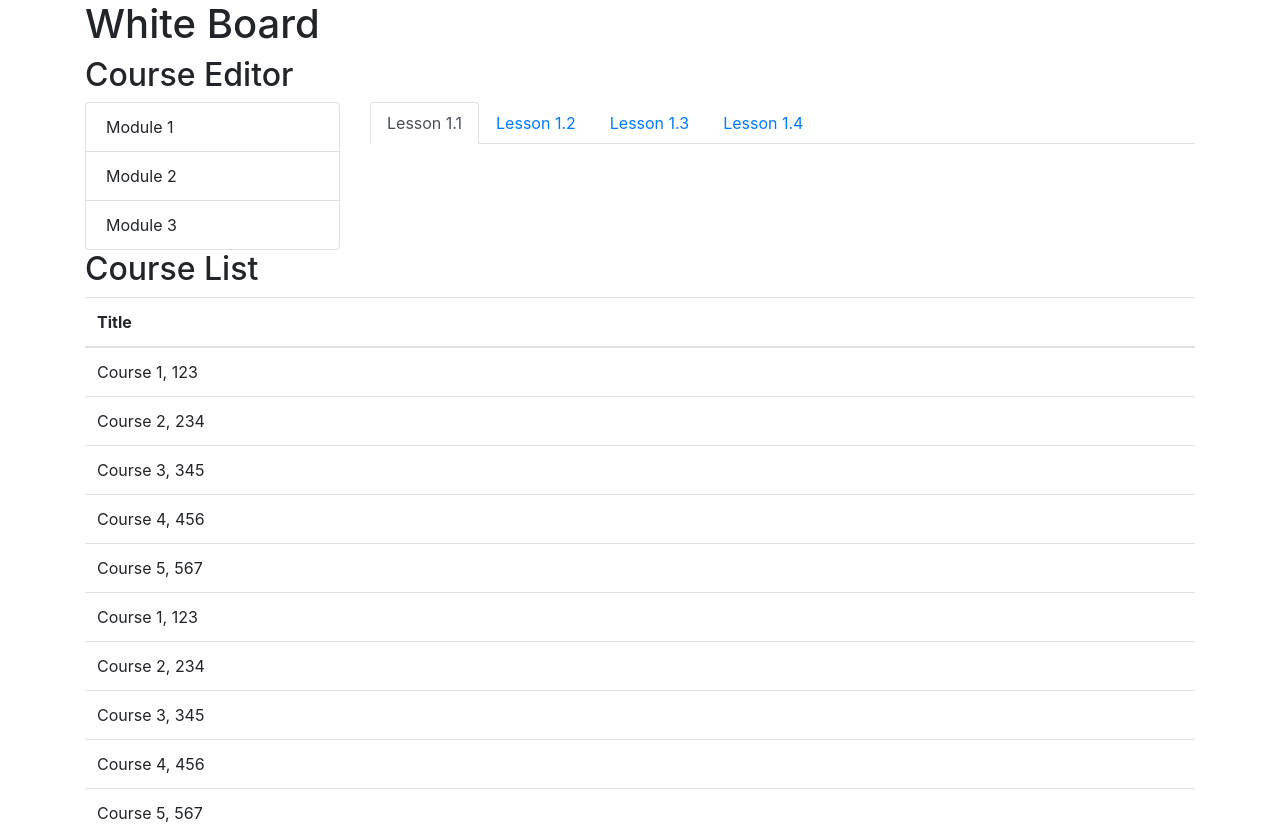
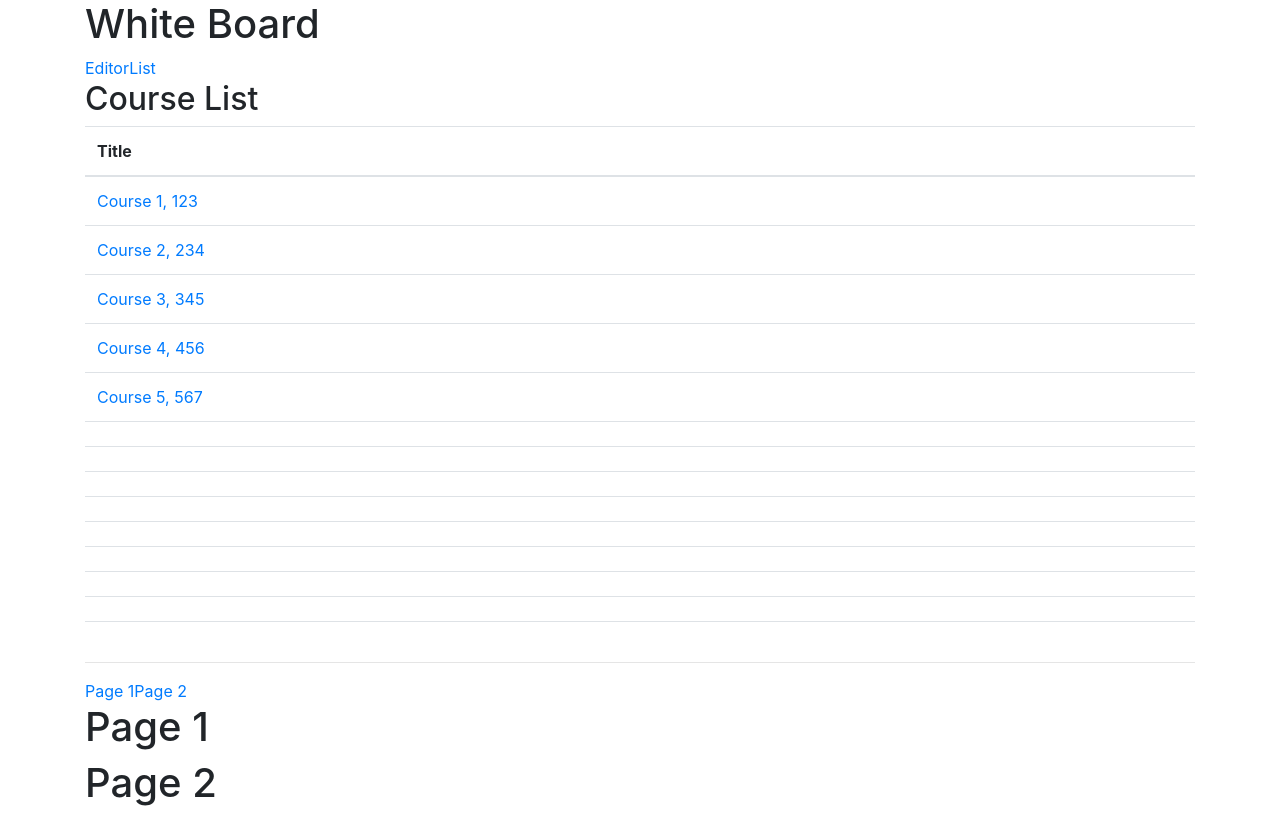
Before and after one commit to krezchikov42/wbdv-a3-krezchikov-client-react, a React (Create React App) app: page /list in a window 1280 px wide. Shown: the top 824 px of the page. Built offline with nearby package versions, Linux system fonts and the light colour scheme.

Commit message:
added react

```diff
--- a/package.json
+++ b/package.json
@@ -6,6 +6,7 @@
     "bootstrap": "^4.3.1",
     "react": "^16.9.0",
     "react-dom": "^16.9.0",
+    "react-router-dom": "^5.1.1",
     "react-scripts": "3.1.2"
   },
   "scripts": {
--- a/src/components/CourseEditor.js
+++ b/src/components/CourseEditor.js
@@ -1,6 +1,7 @@
 import React from 'react'
 import ModuleList from "./ModuleList";
 import LessonTabs from "./LessonTabs";
+import ModuleListContainer from "./ModuleListContainer";
 
 const course = {
     title: 'Course 123',
@@ -19,12 +20,13 @@ const course = {
     ]
 }
 
-const CourseEditor = () =>
+const CourseEditor = ({match}) =>
     <div>
-        <h2>Course Editor</h2>
+        <h2>Course Editor {match.params.courseId}</h2>
         <div className="row">
             <div className="col-3">
-                <ModuleList course={course}/>
+                <ModuleListContainer/>
+                {/*<ModuleList course={course}/>*/}
             </div>
             <div className="col-9">
                 <LessonTabs lessons={course.modules[0].lessons}/>
--- a/src/components/CourseList.js
+++ b/src/components/CourseList.js
@@ -1,13 +1,18 @@
 import React from 'react'
 import CourseRow from "./CourseRow";
+import CourseService from '../services/CourseService'
 
-const courses = [
-    {title: 'Course 1', seats: 123, id: 1},
-    {title: 'Course 2', seats: 234, id: 2},
-    {title: 'Course 3', seats: 345, id: 3},
-    {title: 'Course 4', seats: 456, id: 4},
-    {title: 'Course 5', seats: 567, id: 5},
-]
+let courseService = CourseService.getInstance()
+
+const courses = courseService.findAllCourses()
+
+//     [
+//     {title: 'Course 1', seats: 123, id: 1},
+//     {title: 'Course 2', seats: 234, id: 2},
+//     {title: 'Course 3', seats: 345, id: 3},
+//     {title: 'Course 4', seats: 456, id: 4},
+//     {title: 'Course 5', seats: 567, id: 5},
+// ]
 
 const CourseList = () =>
     <div>
@@ -25,6 +30,7 @@ const CourseList = () =>
                     courses.map(course =>
                         <CourseRow
                             key={course.id}
+                            course={course}
                             title={course.title}
                             seats={course.seats}/>
                     )
--- a/src/components/CourseRow.js
+++ b/src/components/CourseRow.js
@@ -1,9 +1,14 @@
 import React from 'react'
+import {Link} from 'react-router-dom'
 
-const CourseRow = ({title, seats}) =>
+const CourseRow = ({course, title, seats}) =>
     <tr>
         <td>
-            {title}, {seats}
+            {course &&
+            <Link to={`/editor/${course.id}`}>
+                {course.title}, {seats}
+            </Link>
+            }
         </td>
     </tr>
 
--- /dev/null
+++ b/src/components/ModuleListContainer.js
@@ -0,0 +1,74 @@
+import React from 'react'
+import ModuleListItem from "./ModuleListItem";
+
+export default class ModuleListContainer
+    extends React.Component {
+    constructor(props) {
+        super(props)
+        // this.titleChanged = this.titleChanged.bind(this)
+        // this.createModule = this.createModule.bind(this)
+        this.state = {
+            newModule: {
+                title: ''
+            },
+            modules: [
+                {
+                    title: 'Module 1', id: 123,
+                    lessons: [
+                        {title: 'Lesson 1.1', id: 123, selected: true},
+                        {title: 'Lesson 1.2', id: 234},
+                        {title: 'Lesson 1.3', id: 345},
+                        {title: 'Lesson 1.4', id: 456},
+                    ]
+                },
+                {title: 'Module 2', id: 234},
+                {title: 'Module 3', id: 345},
+            ]
+        }
+    }
+
+    titleChanged = (event) => {
+        // this.state.newModule.title = event.currentTarget.value
+        this.setState({
+            newModule: {
+                title: event.currentTarget.value,
+                id: (new Date()).getTime()
+            }
+        })
+    }
+
+    createModule = () => {
+        this.setState(prevState => ({
+            newModule: {
+                title: ''
+            },
+            modules: [
+                ... prevState.modules,
+                prevState.newModule
+            ]
+        }))
+    }
+
+    render() {
+        return(
+            <div>
+                <ul className="list-group">
+                    <li className="list-group-item">
+                        <input
+                            value={this.state.newModule.title}
+                            onChange={this.titleChanged}
+                            placeholder="Module title" className="form-control"/>
+                        <button onClick={this.createModule} className="btn btn-primary btn-block">Create</button>
+                    </li>
+                    {
+                        this.state.modules.map(module =>
+                            <ModuleListItem
+                                key={module.id}
+                                module={module}/>
+                        )
+                    }
+                </ul>
+            </div>
+        )
+    }
+}
--- /dev/null
+++ b/src/components/Page1.js
@@ -0,0 +1,6 @@
+import React from 'react'
+
+const Page1 = () =>
+    <h1>Page 1</h1>
+
+export default Page1
--- /dev/null
+++ b/src/components/Page2.js
@@ -0,0 +1,6 @@
+import React from 'react'
+
+const Page2 = () =>
+    <h1>Page 2</h1>
+
+export default Page2
--- a/src/components/WhiteBoard.js
+++ b/src/components/WhiteBoard.js
@@ -4,15 +4,30 @@ import Message from "./Message";
 import Add from "./Add";
 import CourseList from "./CourseList";
 import CourseEditor from "./CourseEditor";
+import Page1 from "./Page1";
+import Page2 from "./Page2";
+import {BrowserRouter as Router, Route, Link} from 'react-router-dom'
 
 export default class WhiteBoard extends React.Component {
     render() {
         return (
-            <div>
-                <h1>White Board</h1>
-                <CourseEditor/>
-                <CourseList/>
-            </div>
+            <Router>
+                <div>
+                    <h1>White Board</h1>
+                    <Link to='/editor'>Editor</Link>
+                    <Link to='/list'>List</Link>
+
+                    <Route path='/editor/:courseId' component={CourseEditor}/>
+                    <Route path='/list' component={CourseList}/>
+                    <hr/>
+                    <Link to='/page1'>Page 1</Link>
+                    <Link to='/page2'>Page 2</Link>
+                    <Route path='/page1' component={Page1}/>
+                    <Route path='/page2' component={Page2}/>
+                    <Page1/>
+                    <Page2/>
+                </div>
+            </Router>
         )
     }
 }
--- /dev/null
+++ b/src/services/CourseService.js
@@ -0,0 +1,38 @@
+export default class CouserService {
+    static myInstance = null;
+
+    courses = [
+        {title: 'Course 1', seats: 123, id: 1},
+        {title: 'Course 2', seats: 234, id: 2},
+        {title: 'Course 3', seats: 345, id: 3},
+        {title: 'Course 4', seats: 456, id: 4},
+        {title: 'Course 5', seats: 567, id: 5},
+    ]
+
+    static getInstance() {
+        if(CouserService.myInstance == null) {
+            CouserService.myInstance = new CouserService()
+        }
+        return this.myInstance
+    }
+
+    findAllCourses() {
+        return this.courses
+    }
+
+    createCourse(course) {
+        this.courses.push(course)
+    }
+
+    findCourseById(courseId) {
+        this.courses.find(course => course.id === courseId)
+    }
+
+    deleteCourse(courseId) {
+        this.courses = this.courses.filter(course => course.id !== courseId)
+    }
+
+    updateCourse(courseId, course) {
+        // ...
+    }
+}
```
Also changed, not shown: src/s/CC.js (added, +37 -0 lines), 1 other file (tests, documents, lock files or other folders).
